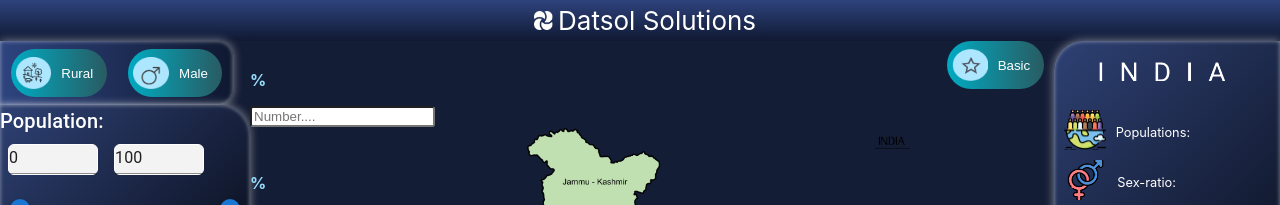
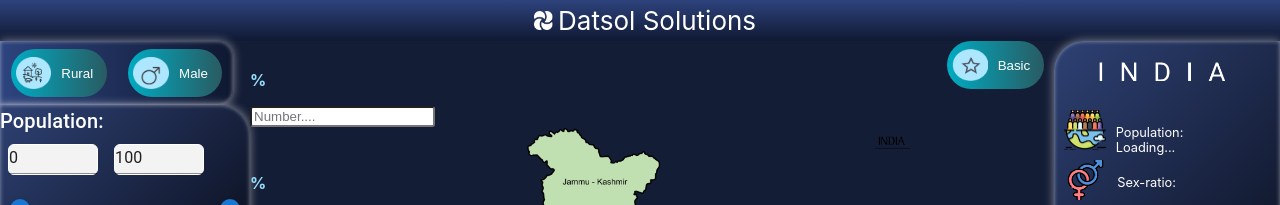
Before and after one commit to Archisha394/dashborad, a React (Create React App) app: page / in a window 1280 px wide. Shown: the top 205 px of the page. Built offline with nearby package versions, Linux system fonts and the light colour scheme.

Commit message:
fetchingdata

```diff
--- a/src/App.js
+++ b/src/App.js
@@ -30,7 +30,7 @@ import KarnatakaImage from "./assets/stateImages/Karnataka.png";
 import MPImage from "./assets/stateImages/MP.png";
 import ManipurImage from "./assets/stateImages/Manipur.png";
 import MeghalayaImage from "./assets/stateImages/Meghalaya.png";
-import NagalandImage from "./assets/stateImages/Nagaland.png";
+import NagalandImage from "./assets/stateImages/Nagaland.jpg";
 import OrrisaImage from "./assets/stateImages/Orrisa.png";
 import PunjabImage from "./assets/stateImages/Punjab.png";
 import RajasthanImage from "./assets/stateImages/Rajasthan.png";
@@ -43,10 +43,12 @@ import JnKImage from "./assets/stateImages/JnK.png";
 import DocumentCount from "./comp/DocumentCount";
 import Nagaland from "./comp/Nagaland";
 
+import db from "./comp/firebase-config";
+import { collection, query, where, getDocs } from "firebase/firestore";
+
 function App() {
   const [currentStateImage, setCurrentStateImage] = useState(null);
   const [flag, setFlag] = useState(false);
-
 
   const stateImages = {
     Maharashtra: MaharashtraImage,
@@ -81,10 +83,34 @@ function App() {
     setFlag(true);
   };
 
-  const handleAreaClick = (districtName) => {
+  const [population, setPopulation] = useState(null);
 
+  const handleAreaClick = async (districtName) => {
     console.log(`Clicked on district: ${districtName}`);
-    // Add your logic here for handling district clicks
+    try {
+      if (districtName) {
+        const q = query(
+          collection(db, "census"),
+          where("Name", "==", districtName),
+          where("TRU", "==", "Total")
+        );
+        const querySnapshot = await getDocs(q);
+
+        if (!querySnapshot.empty) {
+          const docData = querySnapshot.docs[0].data();
+          const totHLF = docData.TOT_HL_F;
+          setPopulation(totHLF);
+          console.log("Population:", totHLF);
+        } else {
+          console.log("No matching document found.");
+          setPopulation(null);
+        }
+      } else {
+        console.log("Missing parameter: districtName");
+      }
+    } catch (error) {
+      console.error("Error fetching document: ", error);
+    }
   };
 
   return (
@@ -132,18 +158,17 @@ function App() {
           <div className="India-map">
             {/* Use an image map for clickable areas */}
             <map name="indiaMap">
-              <ImageMapAreas handleClick={handleClick}  />
+              <ImageMapAreas handleClick={handleClick} />
             </map>
             <map name="nagaland">
-              <Nagaland handleAreaClick={handleAreaClick}  />
+              <Nagaland handleAreaClick={handleAreaClick} />
             </map>
             {currentStateImage === null ? (
-              <img src= {map} alt="" useMap="#indiaMap" />
+              <img src={map} alt="" useMap="#indiaMap" />
             ) : (
               <img src={currentStateImage} alt="" useMap="#nagaland" />
             )}
           </div>
-
         </div>
         <div>
           <div className="right-content">
@@ -159,8 +184,14 @@ function App() {
               </div>
               <div className="listItems">
                 <img src={people} alt="" />
-                <div className="sideText"> Populations: </div>
+                <div className="sideText">
+                  {" "}
+                  Population: {population !== null
+                    ? population
+                    : "Loading..."}{" "}
+                </div>
               </div>
+
               <div className="listItems">
                 <img src={sexeductn} alt="" />
                 <div className="sideText"> Sex-ratio: </div>
--- a/src/comp/Nagaland.js
+++ b/src/comp/Nagaland.js
@@ -2,7 +2,6 @@ import React from "react";
 
 const Nagaland = ({ handleAreaClick }) => {
 
-    console.log("Props received by Nagaland:", handleAreaClick);
 
   return (
     <>
```
Also changed, not shown: src/assets/stateImages/Nagaland.jpg (added), src/assets/stateImages/Nagaland.png (deleted).
